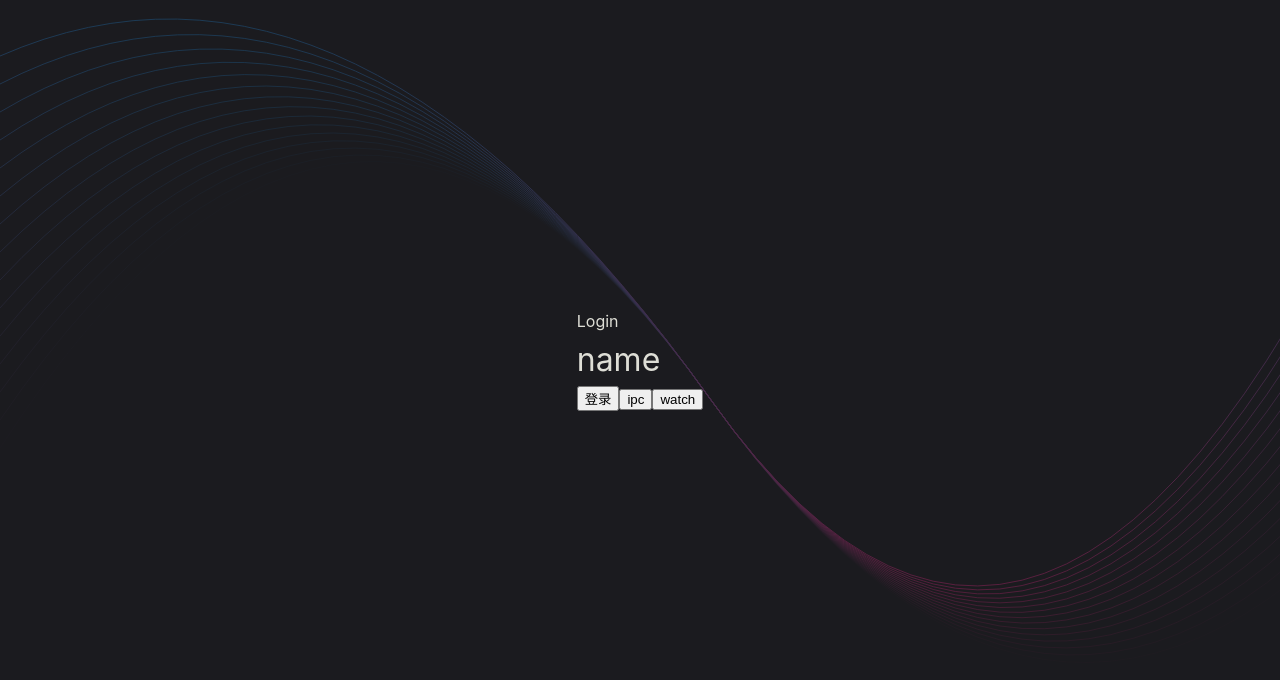
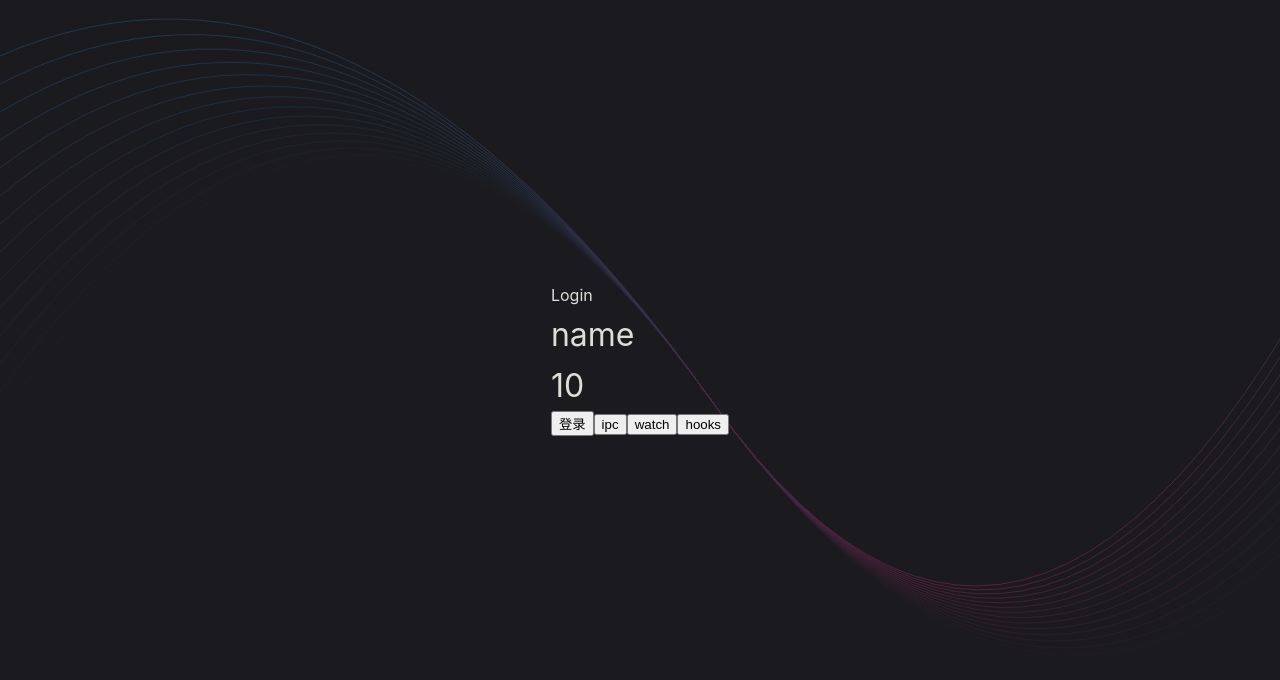
Before and after one commit to zyd806094224/electron-app, a Vue app: page /#/ in a window 1280 px wide. Shown: the top 680 px of the page. Built offline with nearby package versions, Linux system fonts and the light colour scheme.

Commit message:
自定义hooks示例

```diff
--- /dev/null
+++ b/src/renderer/src/hooks/useCounter.ts
@@ -0,0 +1,29 @@
+import { ref } from "vue";
+
+export function useCounter(initialValue: number = 0) {
+  // 定义计数状态
+  const count = ref(initialValue);
+
+  // 增加计数
+  const increment = (step: number = 1) => {
+    count.value += step;
+  };
+
+  // 减少计数
+  const decrement = (step: number = 1) => {
+    count.value -= step;
+  };
+
+  // 重置计数
+  const reset = () => {
+    count.value = initialValue;
+  };
+
+  // 返回状态和操作方法
+  return {
+    count,
+    increment,
+    decrement,
+    reset,
+  };
+}
--- a/src/renderer/src/pages/Login.vue
+++ b/src/renderer/src/pages/Login.vue
@@ -2,9 +2,11 @@
   <div>
     Login
     <h1>{{ name }}</h1>
+    <h1>{{ count }}</h1>
     <button @click="click">登录</button>
     <button @click="ipcHandle">ipc</button>
     <button @click="testWatch">watch</button>
+    <button @click="hooks">hooks</button>
   </div>
 
 </template>
@@ -12,6 +14,7 @@
 <script setup lang="ts">
 import { reactive, ref ,watch} from 'vue'
 import { login } from '../api'
+import { useCounter } from '../hooks/useCounter'
 
 interface Person{
   name: string
@@ -22,12 +25,19 @@ let name = ref('name')
 
 let person = reactive({name: '111',age: 11})
 
+// 使用自定义 Hooks
+const { count, increment, decrement, reset } = useCounter(10);
+
 watch(() => person.name,(newVal,oldVal) => {
   console.log(newVal,oldVal)
 })
 
 function testWatch(){
   person.name += '~'
+}
+
+function hooks(){
+  increment(1)
 }
 
 
```
